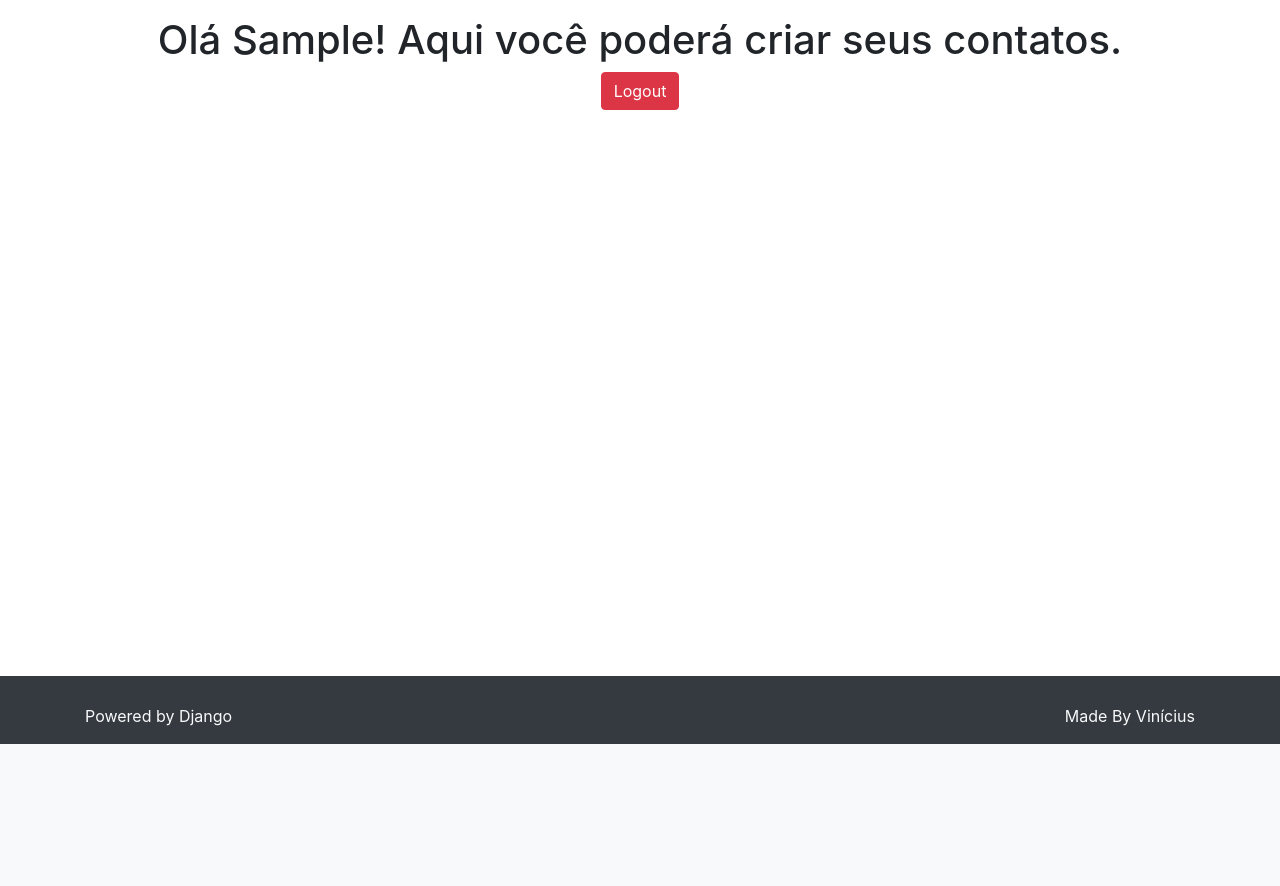
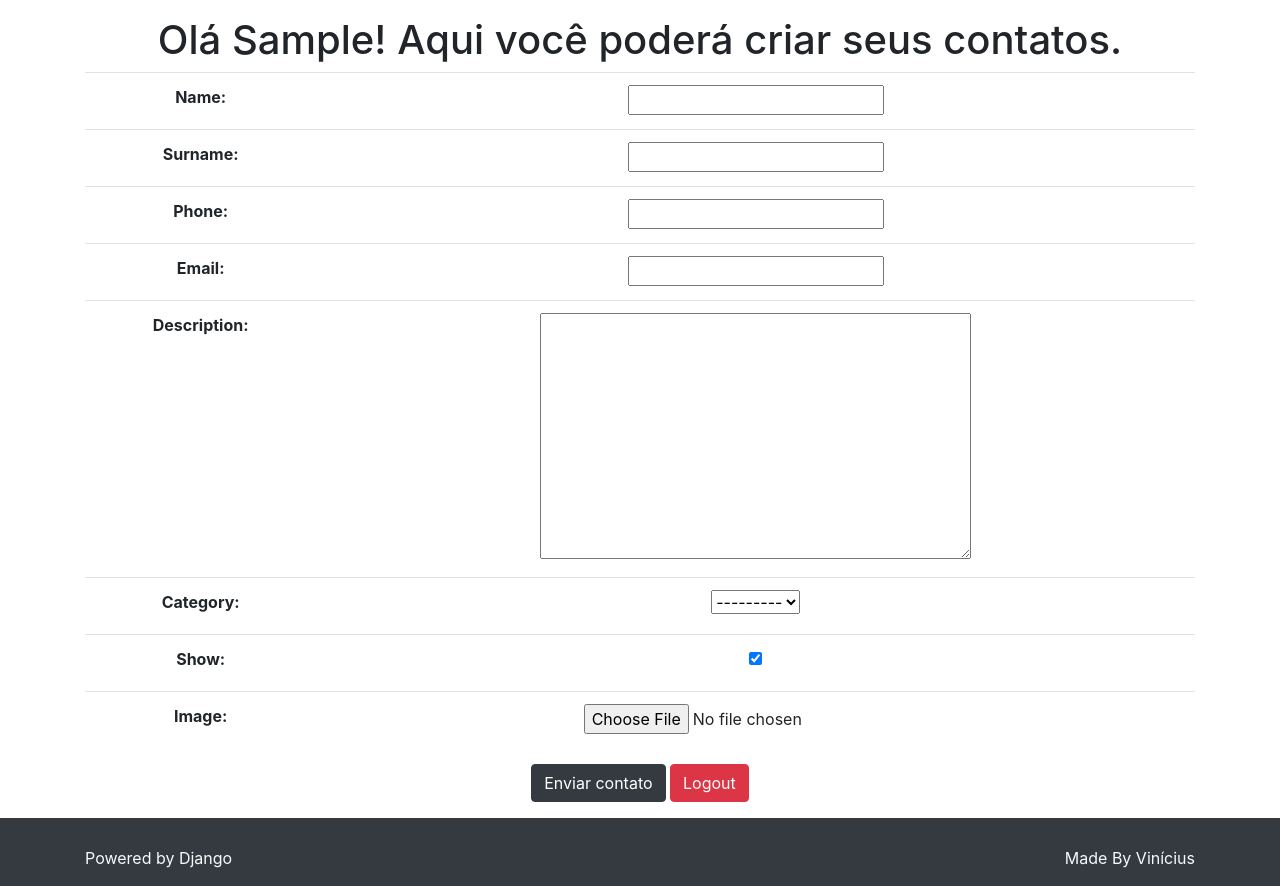
Before and after one commit to deargoth/agenda, a Django app: page /accounts/dashboard/ in a window 1280 px wide. Shown: the part 56-942 px from the top of the page. Before the commit the page ends 800 px from the top, so only its background shows below. Run offline with Django 4.2, Linux system fonts and the light colour scheme; the visitor is signed in with stand-in values (Sample User, id 1); data that the repository does not hold is empty; some libraries are stand-ins or nearby versions.

Commit message:
contact creation increased

```diff
--- a/accounts/forms.py
+++ b/accounts/forms.py
@@ -45,3 +45,4 @@ class CreateContact(forms.ModelForm):
     class Meta:
         model = Contato
         fields = '__all__'
+        exclude = ('contact_creator', 'creation_date', )
--- a/accounts/templates/accounts/dashboard.html
+++ b/accounts/templates/accounts/dashboard.html
@@ -4,6 +4,15 @@
 {% block content %}
 <div class="text-center mt-3 mb-3">
     <h1>Olá {{user.first_name}}! Aqui você poderá criar seus contatos. </h1>
-    <a href="{% url 'logout' %}" class="btn btn-danger">Logout</a>
+
+    <form method="POST" action="{% url 'dashboard' %}">
+        {% csrf_token %}
+        {% include 'parciais/_messages.html' %}
+        <table class="table">
+            {{ form }}
+        </table>
+        <button type="submit" class="btn btn-dark">Enviar contato</button>
+        <a href="{% url 'logout' %}" class="btn btn-danger">Logout</a>
+    </form>
 </div>
 {% endblock content %}
--- a/accounts/views.py
+++ b/accounts/views.py
@@ -1,10 +1,11 @@
-from django.shortcuts import render
+from django.shortcuts import render, redirect
 from django.views.generic.edit import CreateView
 from django.contrib.auth.models import User
 from django.contrib.auth.views import LoginView, LogoutView
 from .forms import RegisterForm, LoginForm, CreateContact
 from contatos.models import Contato
 from django.contrib.auth.mixins import LoginRequiredMixin
+from django.contrib import messages
 
 
 class Register(CreateView):
@@ -26,3 +27,12 @@ class Dashboard(LoginRequiredMixin, CreateView):
     form_class = CreateContact
     login_url = '/accounts/login'
     template_name = 'accounts/dashboard.html'
+
+    def form_valid(self, form):
+        contato = Contato(**form.cleaned_data)
+
+        contato.contact_creator = self.request.user
+
+        contato.save()
+        messages.success(self.request, 'Contato criado com sucesso!')
+        return redirect('agenda_index')
```
